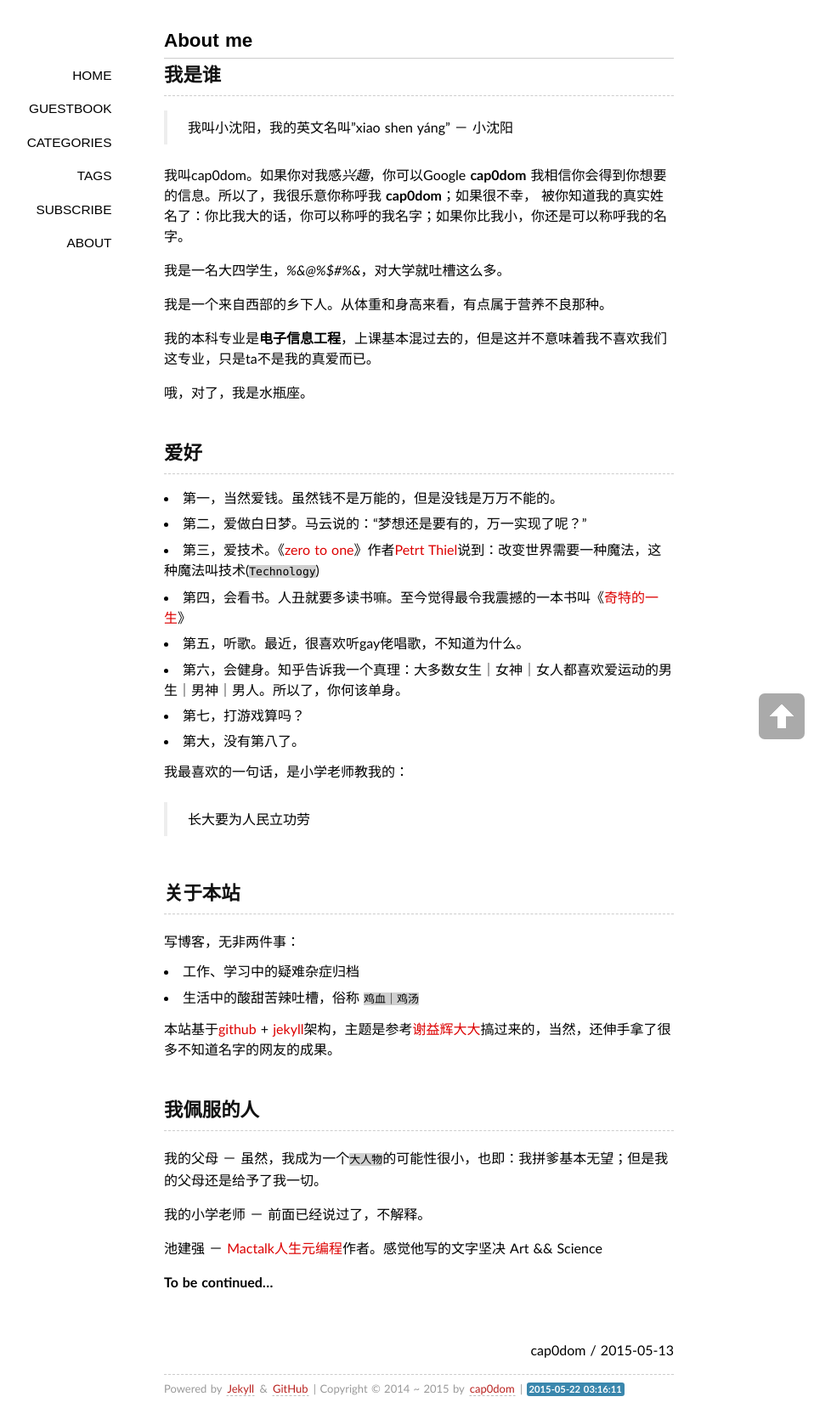
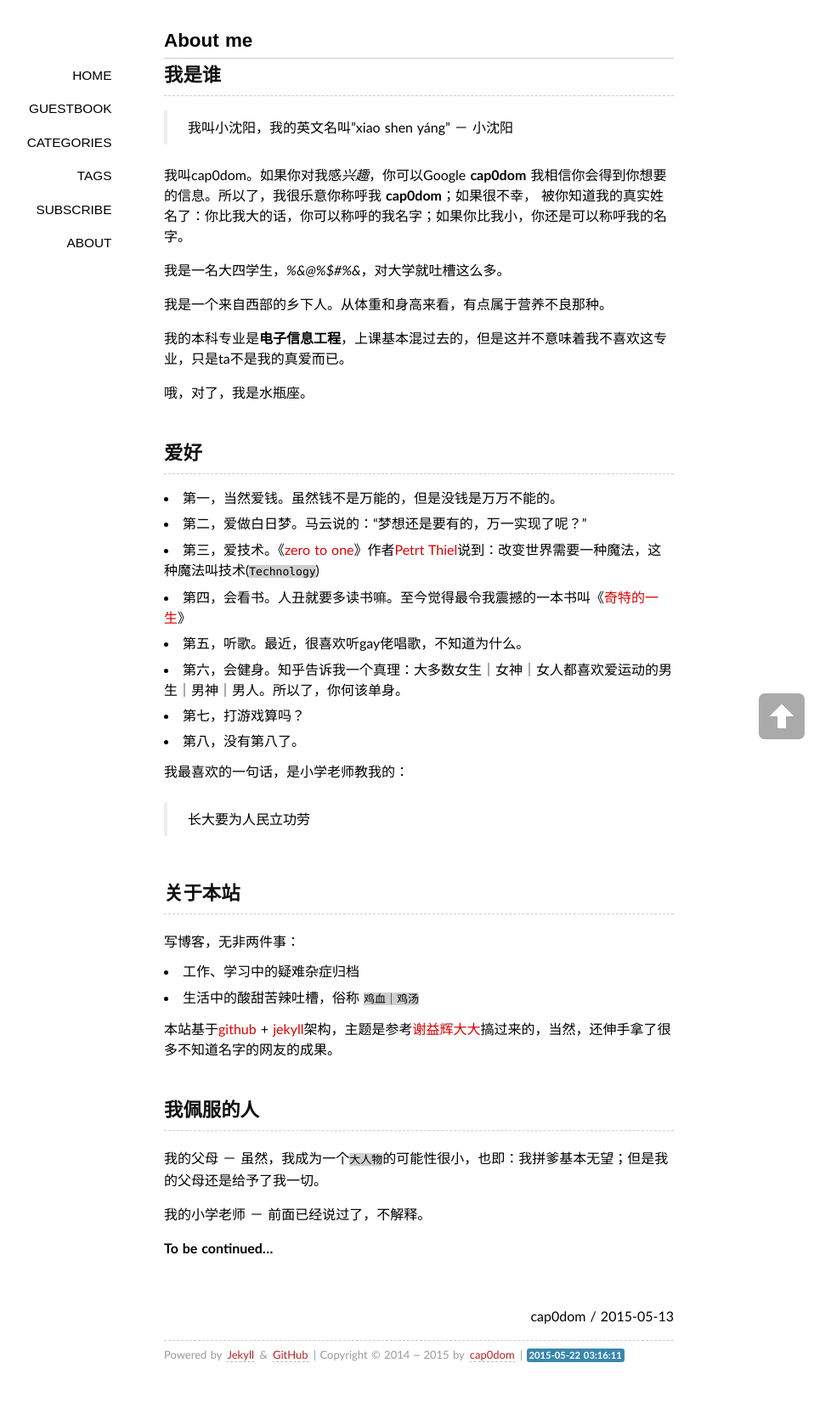
Before and after one commit to cap0dom/cap0dom.github.io, a Jekyll site: the page built from about/index.md, in a window 1280 px wide. Shown: the whole page at 85% size, without its empty margins (147-1125 px from the left). Built offline with Jekyll 4.4.1, drawn with Linux system fonts in a browser that asks for light colours; some web fonts are replaced; comment, search, counter and statistics services are not loaded; after the commit the page ends 1637 px from its top, so only the background shows below that.

Commit message:
update about me

```diff
--- a/about/index.md
+++ b/about/index.md
@@ -16,7 +16,7 @@
 
 我是一个来自西部的乡下人。从体重和身高来看，有点属于营养不良那种。
 
-我的本科专业是**电子信息工程**，上课基本混过去的，但是这并不意味着我不喜欢我们这专业，只是ta不是我的真爱而已。
+我的本科专业是**电子信息工程**，上课基本混过去的，但是这并不意味着我不喜欢这专业，只是ta不是我的真爱而已。
 
 哦，对了，我是水瓶座。
 
@@ -32,7 +32,7 @@
 - 第五，听歌。最近，很喜欢听gay佬唱歌，不知道为什么。
 - 第六，会健身。知乎告诉我一个真理：大多数女生｜女神｜女人都喜欢爱运动的男生｜男神｜男人。所以了，你何该单身。
 - 第七，打游戏算吗？
-- 第大，没有第八了。
+- 第八，没有第八了。
 
 我最喜欢的一句话，是小学老师教我的：
 
@@ -59,7 +59,7 @@
 
 我的小学老师 － 前面已经说过了，不解释。
 
-池建强 － [Mactalk人生元编程](http://book.douban.com/subject/25826578/)作者。感觉他写的文字坚决 Art && Science
+
 
 **To be continued...**
 
```
